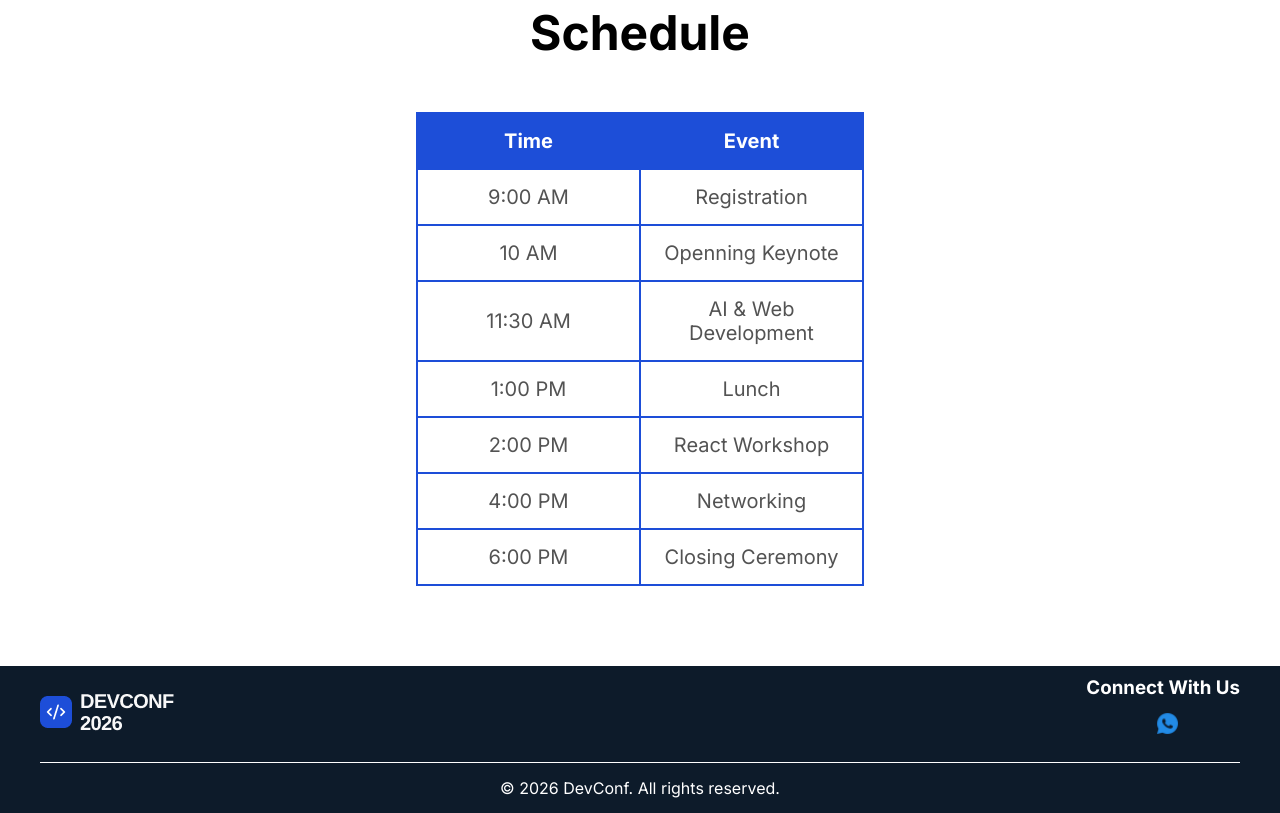
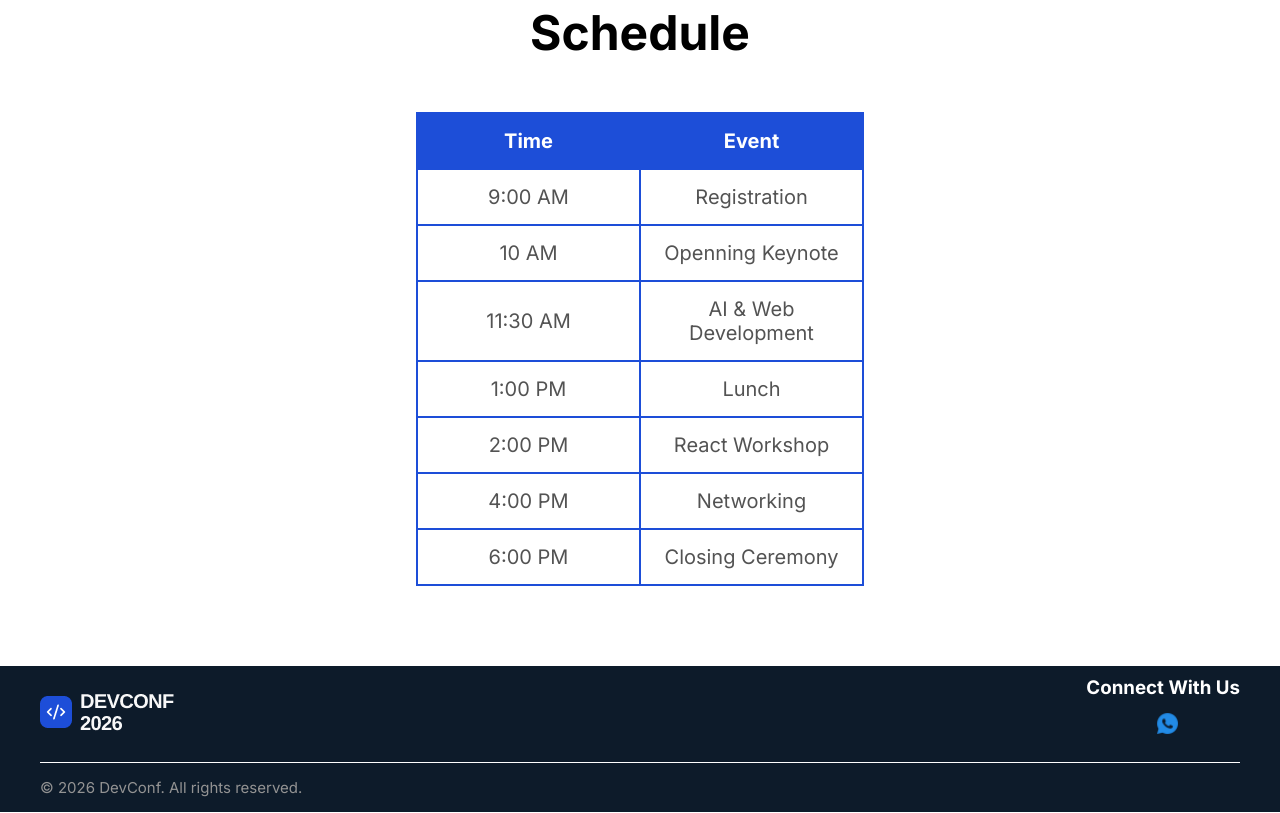
Before and after one commit to khzarzisahmed15-cpu/assignment-1, a plain HTML site: page index.html in a window 1280 px wide. Shown: the part 2784-3597 px from the top of the page. Drawn offline with Linux system fonts and the light colour scheme.

Commit message:
Title name change and copyright updates

```diff
--- a/index.html
+++ b/index.html
@@ -13,7 +13,7 @@
       href="https://fonts.googleapis.com/css2?family=Inter:ital,opsz,wght@0,14..32,100..900;1,14..32,100..900&family=Open+Sans:ital,wght@0,300..800;1,300..800&display=swap"
       rel="stylesheet"
     />
-    <title>Document</title>
+    <title>DEVCONF 2026</title>
   </head>
   <body>
     <!-- Navigation Bar Start -->
--- a/style.css
+++ b/style.css
@@ -236,8 +236,11 @@ footer {
 }
 .copyright {
   padding: 15px 0px;
-  color: white;
+  color: rgb(147, 147, 147);
+  font-size: 15px;
   display: flex;
-  justify-content: center;
+  justify-content: left;
+  max-width: 1200px;
+  margin: auto;
 }
 /* Footer End */
```
